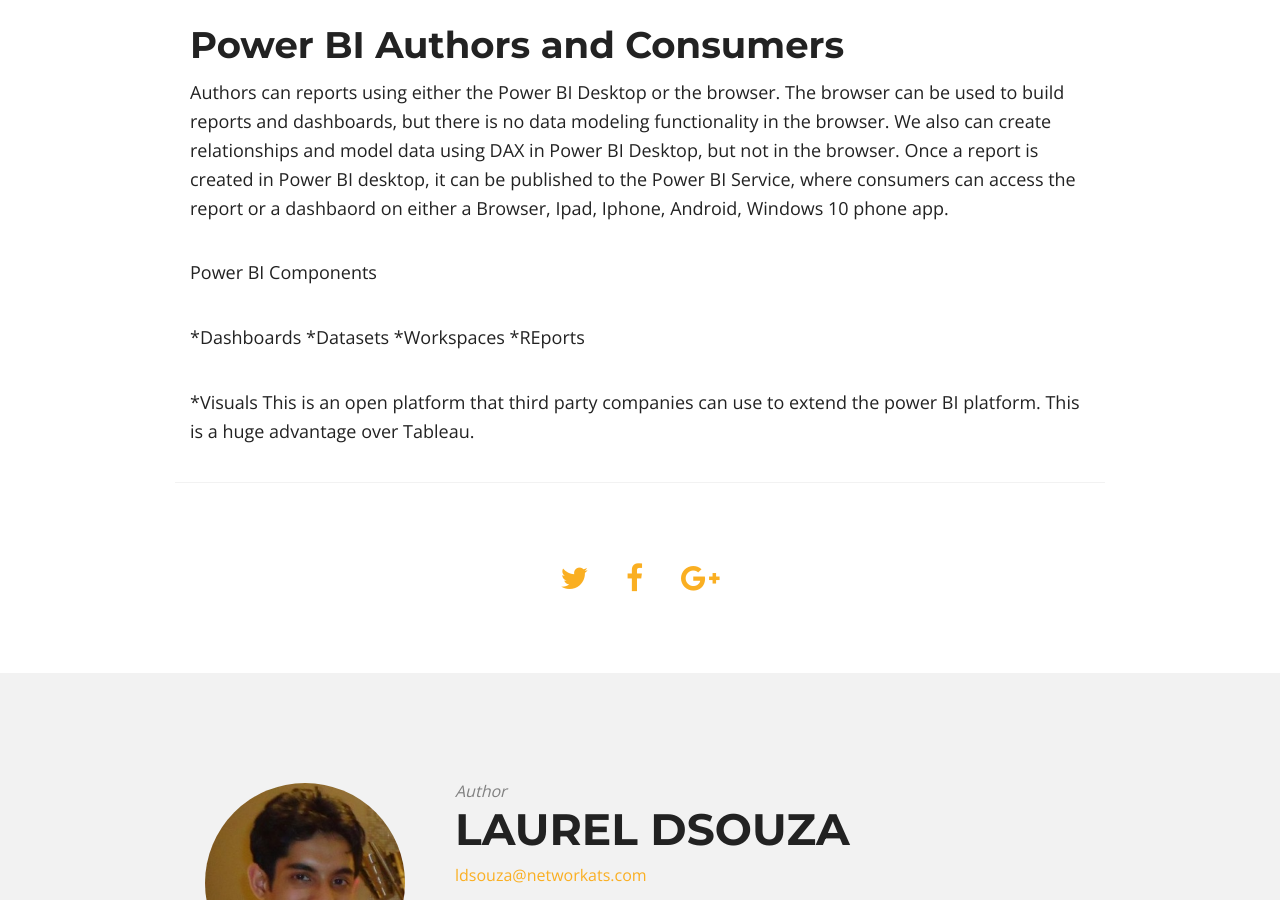
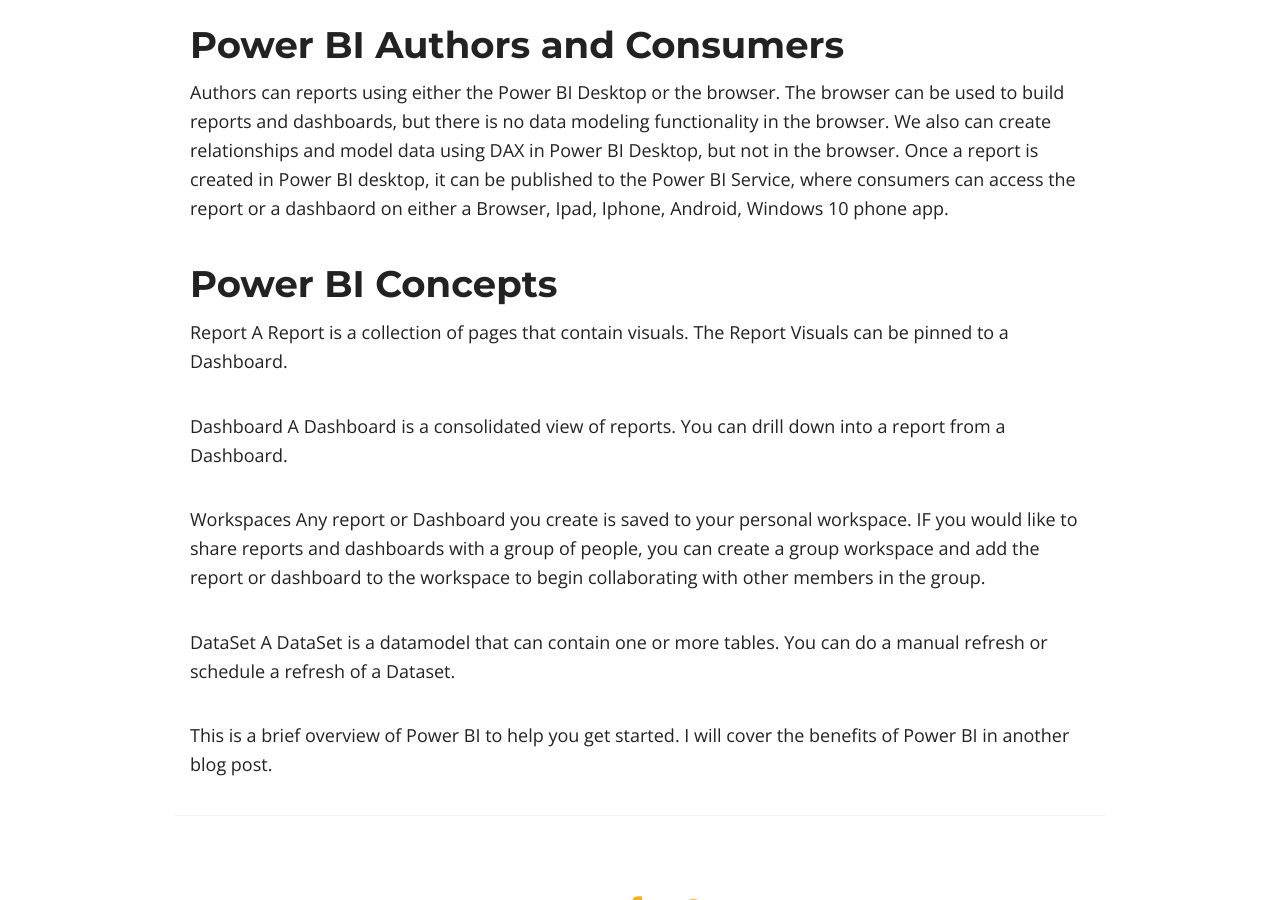
Before and after one commit to ldsouza/ldsouza.github.io, a Jekyll site: the page built from _posts/2016-12-01-getting-started-with-power-bi.md, in a window 1280 px wide and 900 px high, scrolled down 1065 px. Built offline with Jekyll 4.4.1, drawn with Linux system fonts in a browser that asks for light colours; nearby versions of some CDN libraries.

Commit message:
Update 2016-12-01-getting-started-with-power-bi.md

```diff
--- a/_posts/2016-12-01-getting-started-with-power-bi.md
+++ b/_posts/2016-12-01-getting-started-with-power-bi.md
@@ -20,13 +20,18 @@
 ##  Power BI Authors and Consumers
 Authors can reports using either the Power BI Desktop or the browser. The browser can be used to build reports and dashboards, but there is no data modeling functionality in the browser. We also can create relationships and model data using DAX in Power BI Desktop, but not in the browser. Once a report is created in Power BI desktop, it can be published to the Power BI Service, where consumers can access the report or a dashbaord on either a Browser, Ipad, Iphone, Android, Windows 10 phone app.
 
+## Power BI Concepts
 
-Power BI Components
+Report
+A Report is a collection of pages that contain visuals. The Report Visuals can be pinned to a Dashboard.
 
-*Dashboards
-*Datasets
-*Workspaces
-*REports
+Dashboard
+A Dashboard is a consolidated view of reports. You can drill down into a report from a Dashboard.
 
-*Visuals
-This is an open platform that third party companies can use to extend the power BI platform. This is a huge advantage over Tableau.
+Workspaces
+Any report or Dashboard you create is saved to your personal workspace. IF you would like to share reports and dashboards with a group of people, you can create a group workspace and add the report or dashboard to the workspace to begin collaborating with other members in the group.
+
+DataSet
+A DataSet is a datamodel that can contain one or more tables. You can do a manual refresh or schedule a refresh of a Dataset.
+
+This is a brief overview of Power BI to help you get started. I will cover the benefits of Power BI in another blog post.
```
